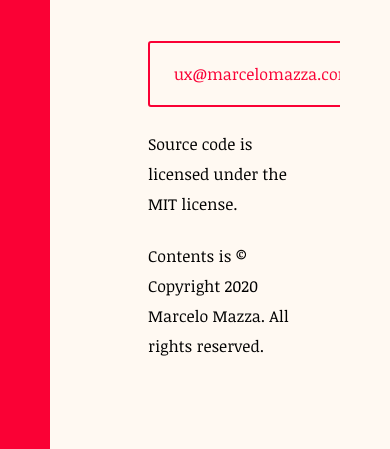
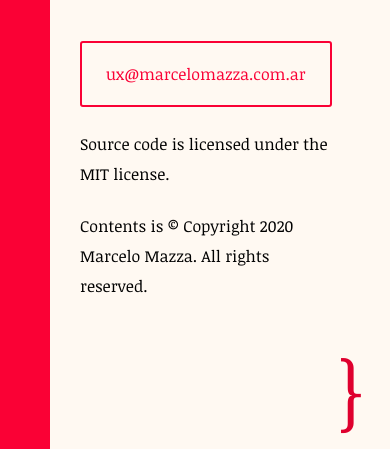
Before and after one commit to marcelomazza/marcelomazza.com.ar, a Gatsby site: page /contact-me in a window 390 px wide. Shown: the part 395-844 px from the top of the page. Built offline with nearby package versions, Linux system fonts and the light colour scheme; Gatsby itself is replaced by a stand-in of ours.

Commit message:
Responsive visual tweaks

```diff
--- a/src/components/header.js
+++ b/src/components/header.js
@@ -15,7 +15,7 @@ const Header = (props) => {
   };
 
   mAboveControls.start({
-    y: ["-300%", "0%"],
+    y: ["-350%", "0%"],
   });
 
   const mBelowControls = useAnimation();
--- a/src/components/header.module.scss
+++ b/src/components/header.module.scss
@@ -8,11 +8,7 @@
   line-height: 1.4em;
 
   @media (min-width: $small) {
-    margin-top: -3.5rem;
-    margin-left: 0;
-    display: flex;
-    align-items: center;
-    color: var(--color-neutral);
+    margin-top: 74px;
   }
 }
 
--- a/src/components/layout.js
+++ b/src/components/layout.js
@@ -9,7 +9,7 @@ const Layout = (props) => {
   const { children } = props
 
   return (
-    <div className={layoutStyles.container}>
+    <div className={layoutStyles.layout}>
       <div className={layoutStyles.children}>
         <Nav />
         <main>
--- a/src/components/layout.module.scss
+++ b/src/components/layout.module.scss
@@ -7,7 +7,6 @@ $separator: 3rem;
   display: flex;
   flex-direction: column;
   justify-content: space-between;
-  // background-image: linear-gradient(var(--color-emphasis) 250px, var(--color-light) 250px);
 
   @media (min-width: $small) {
     min-height: 0;
@@ -20,7 +19,7 @@ $separator: 3rem;
   &:before,
   &:after {
     z-index: 1;
-    position: absolute;
+    position: fixed;
     font-size: 72px;
     line-height: 1em;
   }
@@ -34,6 +33,18 @@ $separator: 3rem;
     @media (min-width: $small) {
       top: $separator;
       left: $separator;
+    }
+  }
+
+  &:after {
+    content: "}";
+    bottom: $separator / 2;
+    right: $separator / 2;
+    color: var(--color-emphasis-dark);
+
+    @media (min-width: $small) {
+      bottom: $separator;
+      right: $separator;
     }
   }
 
@@ -51,25 +62,17 @@ $separator: 3rem;
 }
 
 main {
-  height: 100%;
-  overflow: auto;
-  padding-left: 3rem;
   padding-bottom: 3rem;
-  padding-right: 3rem;
-
-  @media (min-width: $small) {
-    padding-left: 35%;
-  }
+  padding-right: 50px;
 }
 
 .children {
   z-index: 1;
   display: flex;
+  overflow: auto;
   flex-direction: column;
-  justify-content: space-around;
   margin-left: 50px;
-  padding-left: 50px;
-  padding-right: 50px;
+  padding-left: 30px;
   min-height: 100%;
   background-color: var(--color-light);
 
--- a/src/components/nav.module.scss
+++ b/src/components/nav.module.scss
@@ -8,8 +8,6 @@
 
   a {
     display: block;
-    padding: 0 1em 0 0;
-    padding-left: 1em;
     margin-bottom: 1em;
     border-left: 1px solid transparent;
     color: inherit;
@@ -23,7 +21,6 @@
     }
 
     @media (min-width: $large) {
-      // padding: 0.5rem 2rem;
       padding: 0.5rem 0;
     }
 
```
